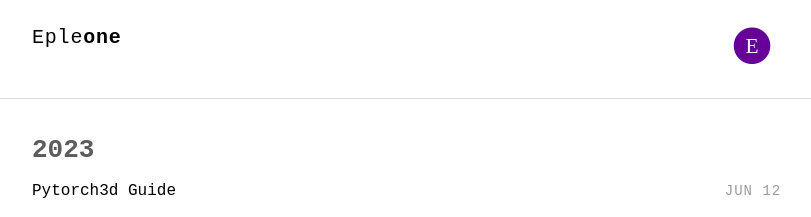
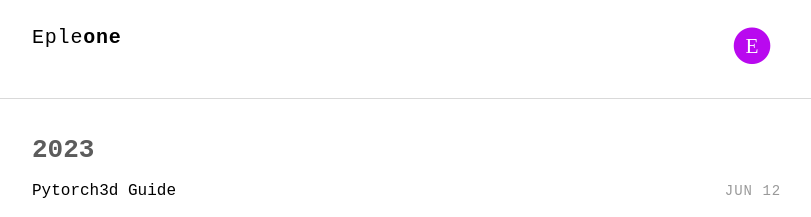
Before and after one commit to epleone/epleone.github.io, a Jekyll site: the page built from index.html, in a window 1280 px wide. Shown: the top 217 px of the page, without its empty margins (232-1043 px from the left). Built offline with Jekyll 4.4.1, drawn with Linux system fonts in a browser that asks for light colours; nearby versions of some CDN libraries; some web fonts are replaced.

Commit message:
modify color

```diff
--- a/_includes/nav.html
+++ b/_includes/nav.html
@@ -5,7 +5,7 @@
     <ul class="navbar">
 
       <li>
-          <a href="{{ '/about' | prepend: site.baseurl | prepend: site.url }}"  style="text-decoration: none; color: #660099">
+          <a href="{{ '/about' | prepend: site.baseurl | prepend: site.url }}"  style="text-decoration: none; color: #b909ef">
               <span class="fa-stack fa-lg">
                   <i class="fa fa-circle fa-stack-2x"></i>
                   <i class="fa  fa-stack-1x fa-inverse">E</i>
```
